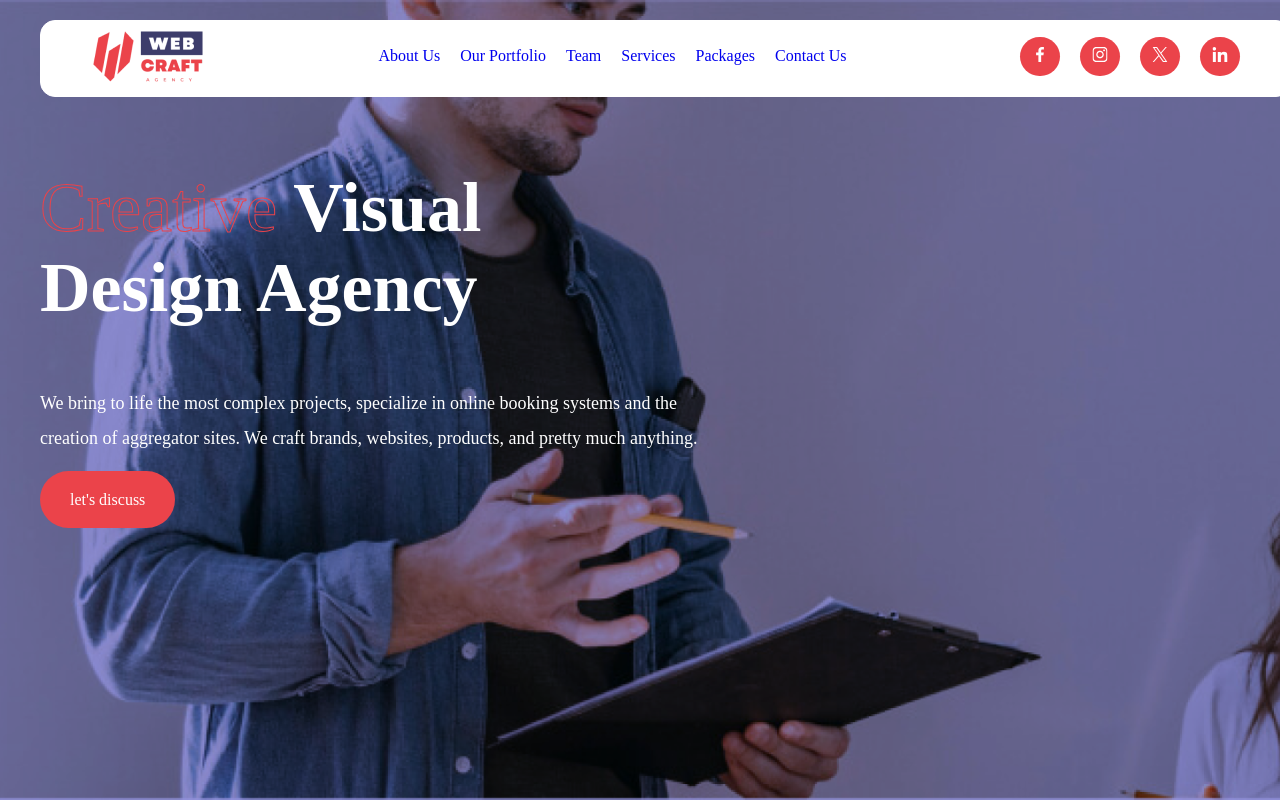
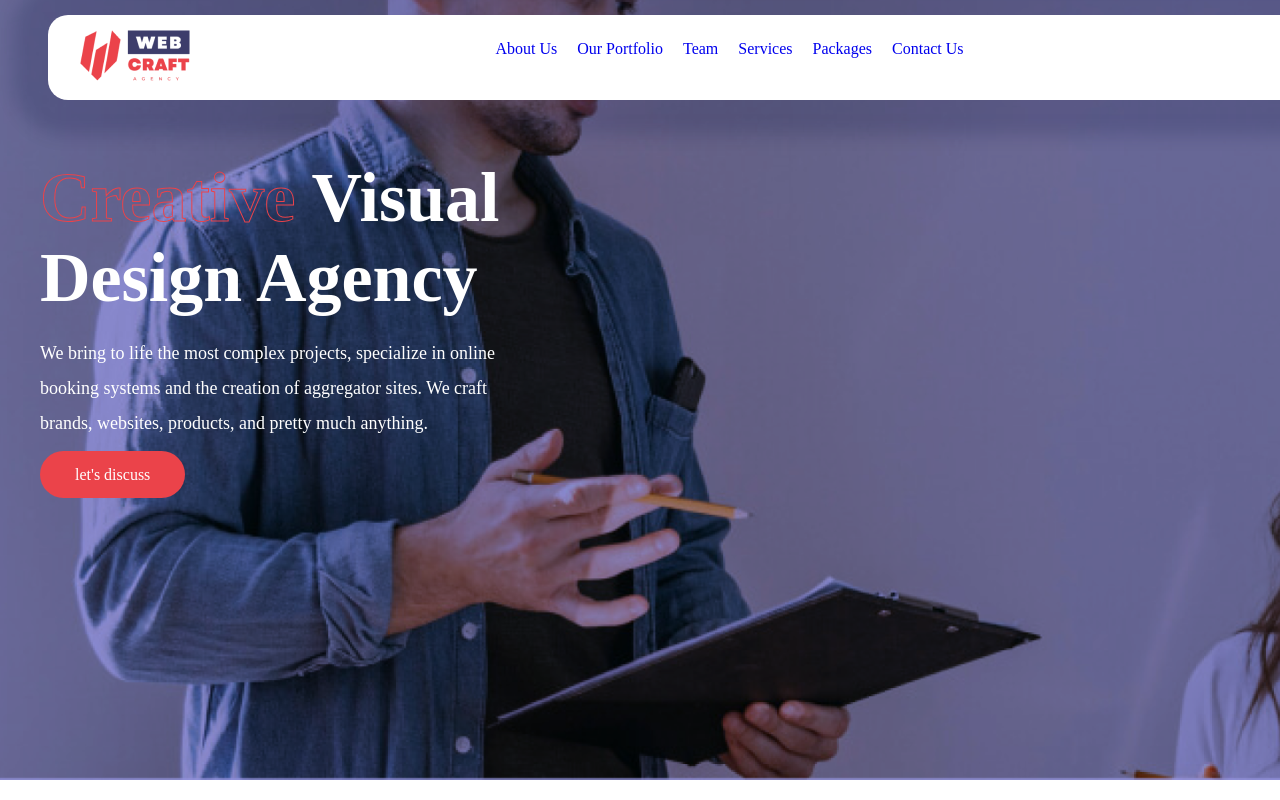
Before and after one commit to Ahmadnabeelking/Second-Way-in-html-and-css, a plain HTML site: page index.html in a window 1280 px wide. Drawn offline with Linux system fonts and the light colour scheme; a web font is replaced by a local one.

Commit message:
Add files via upload
second vergin

```diff
--- a/assest/css/main.css
+++ b/assest/css/main.css
@@ -1,89 +1,105 @@
-@import url(./base.css);
-@import url(./root.css);
-
+@import url(root.css);
+@import url(base.css);
 *{
-    box-sizing: border-box;
     font-family: var(--font-family);
 }
-
 body{
     margin: 0;
     padding: 0;
+    box-sizing: border-box;
+    overflow: hidden;
+}
+header{
+    position: fixed;
+    z-index: 9999999;
 }
 
-.background-image{
-    background-image: url('../img/header/background.png');
-    min-height: 100vh;
+.navbar{
+    display: flex;
+    justify-content: space-between;
+    text-align: center;
+    padding: 15px 30px;
+    margin: 15px 8px;
+    border-radius: 20px;
+    background: #FFF;
+    box-shadow: 0px 0px 17px 35px rgba(8, 10, 55, 0.16);
+}
+nav{
+    display: flex;
+     gap:20px;
+     color:var(--main-color);
+     font-size: 16px;
+     margin-top: 10px;
+}
+
+nav a{
+    text-decoration: none;
+    /* color: var(--main-color); */
+}
+.logo {
+    width:  114px;
+}
+
+.list-item{
+    display: flex;
+    list-style: none;
+    text-align: center;
+    gap: 5px;
+}
+
+.ankier-so{
+    background-color: var(--secondary-color);
+    border-radius: 20px;
+    padding: 5px;
+}
+
+.ankier-so img{
+    width: 20px;
+    height: 15px;
+}
+
+/* main section */
+main{
+    background-image: url("../img/header/background.png");
+    height: 100vh;
+    position: relative;
+    bottom: 20px;
     background-size: cover;
     background-color: rgba(61, 61, 107, 0.80);
     background-blend-mode:overlay;
 }
 
-.nav{
-    position: fixed;
-    border: 1px var(--white-color) solid;
-    background-color: var(--white-color);
-    top: 20px;
-    padding: 10px;
-    border-radius: 15px;
-    max-width: 1440px;
+.swiper{
+    position: absolute;
+    top: 15%;
 }
+.swiper .swiper-heading-one{
 
-.dispaly-container{
-    display: flex;
-    justify-content: space-between;
-    max-width: 1229px;
+    font-size: var(--font-size-big);
+    color: var(--white-color);
+    width: 50%;
+    margin-bottom: 5px;
 }
-
-.list-item{
-    list-style: none;
-    gap: 20px;
-}
-
-.list-item a{
-    text-decoration: none;
-}
-
-.list-soclail a {
-    background-color: var(--secondary-color);
-    border-radius: 20px;
-    padding: 11px 8px;
-}
-
-.list-soclail a img{
-    width: 24px;
-    height: 15px;
-}
-
-.swiper{
-    position: relative;
-    top: 110px;
-}
-
-.swiper-heading-one{
-    font-size: var(--font-size-big);
-    width: 50%;
-    color: var(--white-color);
-}
-.swiper span{
+.first-word{
     color: transparent;
     font-size: 70px;
     -webkit-text-stroke: 1px var(--secondary-color) ;
-    font-weight: 400;
 }
 
 .swiper-paragraph{
-    color: var(--white-color);
     font-size: 18px;
+    width: 38%;
     line-height: 35px;
-    width: 55%;
-    margin-bottom: 35px;
+    color:var(--white-color);
+    margin-bottom: 25px;
 }
 
 .btn{
-    color: var(--white-color);
+    color: var(--maincolor);
     background-color: var(--secondary-color);
     border-radius: 50px;
+    padding: 15px 35px;
+    margin-top: 110px;
     text-decoration: none;
-    padding: 20px 30px;
+    color: var(--white-color);
 }
--- a/assest/css/root.css
+++ b/assest/css/root.css
@@ -14,7 +14,7 @@
 
 :root{
     --container-width:1440px;
-    --main-color:#1c1c34;
+    --main-color:#3D3D6B;
     --secondary-color:#EB434A;
     --white-color:#fff;
     --font-size-big:70px;
--- a/index.html
+++ b/index.html
@@ -13,38 +13,39 @@
 
 <body>
     <header>
-        <div class="background-image">
         <div class="container">
-                <div class="row">
-                    <div class="nav">
-                        <div class="container dispaly-container">
+            <div class="navbar">
+                <a class="logo" href="index.html"><img src="assest/img/navbar/logo 1.png" alt="Logo" /></a>
+                <nav>
+                    <a href="#">About Us</a>
+                    <a href="#">Our Portfolio</a>
+                    <a href="#">Team</a>
+                    <a href="#">Services</a>
+                    <a href="#">Packages</a>
+                    <a href="#">Contact Us</a>
+                </nav>
                 <div class="">
-                            <a href="index.html"><img src="assest/img/navbar/logo 1.png" alt="Logo" /></a>
-                        </div>
-                        <div class="">
-                            <ul class="dispaly-container  list-item">
-                                <li><a href="#">About Us</a></li>
-                                <li><a href="#">Our Portfolio</a></li>
-                                <li><a href="#">Team</a></li>
-                                <li><a href="#">Services</a></li>
-                                <li><a href="#">Packages</a></li>
-                                <li><a href="#">Contact Us</a></li>
-                            </ul>
-                        </div>
-                        <div class="">
-                            <ul class="dispaly-container list-item">
-                                <li class="list-soclail"><a href="#"><img src="assest/img/navbar/facbook.svg"></img></a>
+                    <ul class="list-item">
+                        <li class="list-soclail"><a class="ankier-so" href="#"><img
+                                    src="assest/img/navbar/facbook.svg"></img></a>
                         </li>
-                                <li class="list-soclail"><a href="#"><img src="assest/img/navbar/insta.svg"></img></a>
+                        <li class="list-soclail"><a class="ankier-so" href="#"><img
+                                    src="assest/img/navbar/insta.svg"></img></a>
                         </li>
-                                <li class="list-soclail"><a href="#"><img src="assest/img/navbar/tiwe.svg"></img></a>
+                        <li class="list-soclail"><a class="ankier-so" href="#"><img
+                                    src="assest/img/navbar/tiwe.svg"></img></a>
                         </li>
-                                <li class="list-soclail"><a href="#"><img src="assest/img/navbar/linkedin.svg"></img></a>
+                        <li class="list-soclail"><a class="ankier-so" href="#"><img
+                                    src="assest/img/navbar/linkedin.svg"></img></a>
                         </li>
                     </ul>
                 </div>
             </div>
         </div>
+    </header>
+
+    <main>
+        <div class="container">
             <div class="swiper">
                 <h2 class="swiper-heading-one"> <span class="first-word">Creative</span> Visual Design Agency</h2>
                 <p class="swiper-paragraph">We bring to life the most complex projects, specialize in online booking
@@ -53,10 +54,8 @@
                 <a class="btn" href="#">let's discuss</a>
             </div>
         </div>
-            </div>
-        </div>
-    </header>
-    <main></main>
+
+    </main>
     <footer></footer>
 </body>
 
```
Lines whose indentation alone changed are shown as unchanged.
